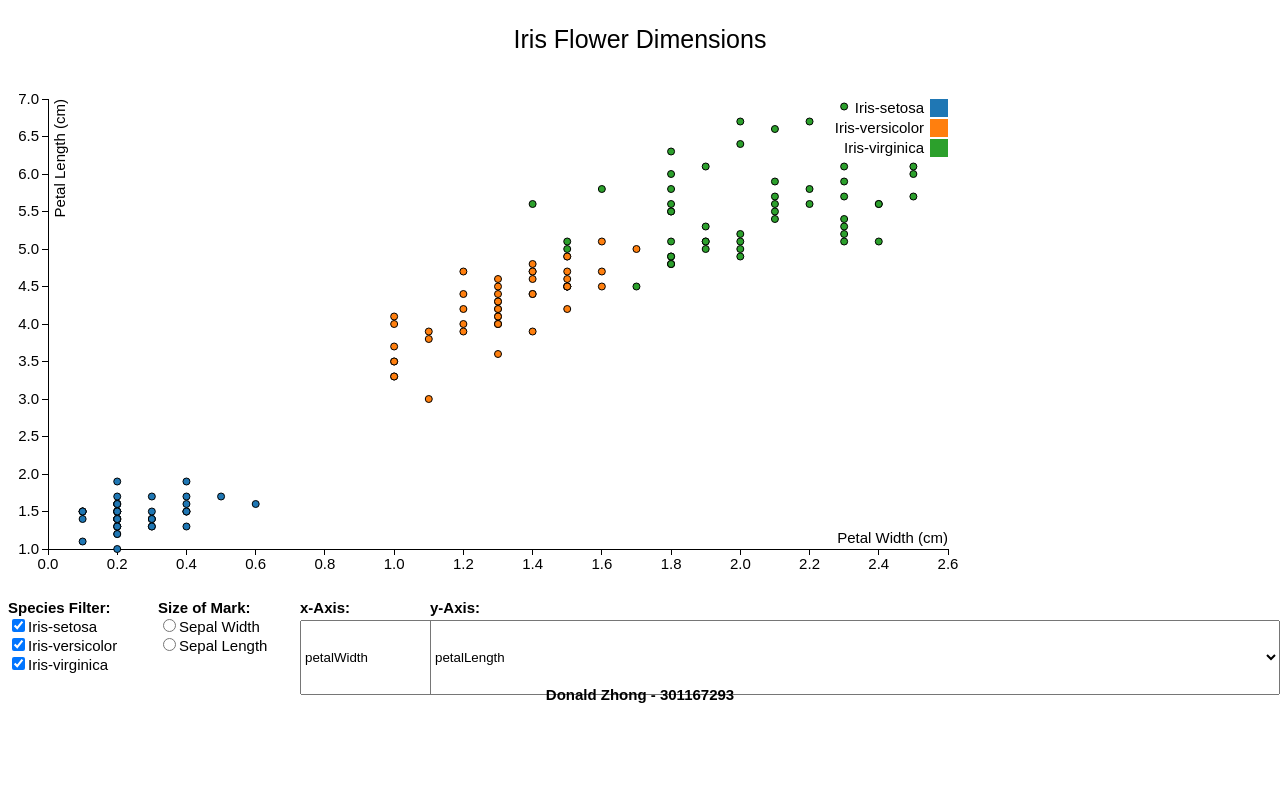
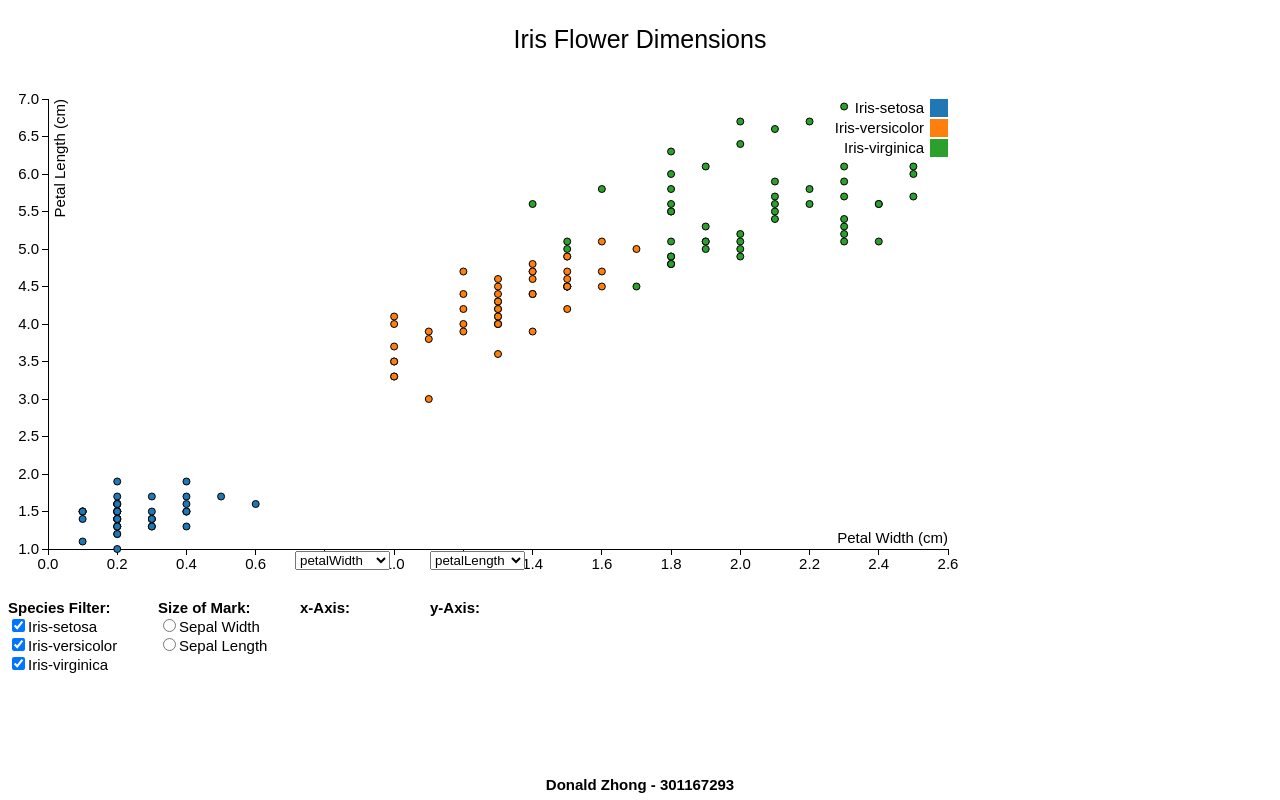
Before and after one commit to DonaldZhong/IAT355-a4, a plain HTML site: page index.html in a window 1280 px wide. Drawn offline with Linux system fonts and the light colour scheme.

Commit message:
edited dropdown & title

```diff
--- a/index.html
+++ b/index.html
@@ -9,6 +9,7 @@ body {
 
 .name{
   position: relative;
+  top: 90px;
   text-align: center;
   font-weight: bold;
 }
@@ -40,31 +41,28 @@ body {
 }
 
 #xAX {
-position: fixed;
-top: 620px;
-bottom: 105px;
-left: 300px;
-right: 0px;
+  left: 295px;
+  bottom: 230px;
+  position: absolute;
+}
+
+#yAX {
+position: absolute;
+bottom: 230px;
+left: 430px;
+
 }
 
 #label {
-position: fixed;
+position: absolute;
 top: 599px;
 bottom: 125px;
 left: 300px;
 right: 0px;
 }
 
-#yAX {
-position: fixed;
-top: 620px;
-bottom: 105px;
-left: 430px;
-right: 0px;
-}
-
 #label2 {
-position: fixed;
+position: absolute;
 top: 599px;
 bottom: 125px;
 left: 430px;
@@ -200,7 +198,6 @@ d3.csv("iris.csv", function(error, data) {
 
   svg.selectAll(".dot")
      console.log(radius);
-      console.log(d.sepalWidth)
      circles.attr("r", radius);
      });
 
```
